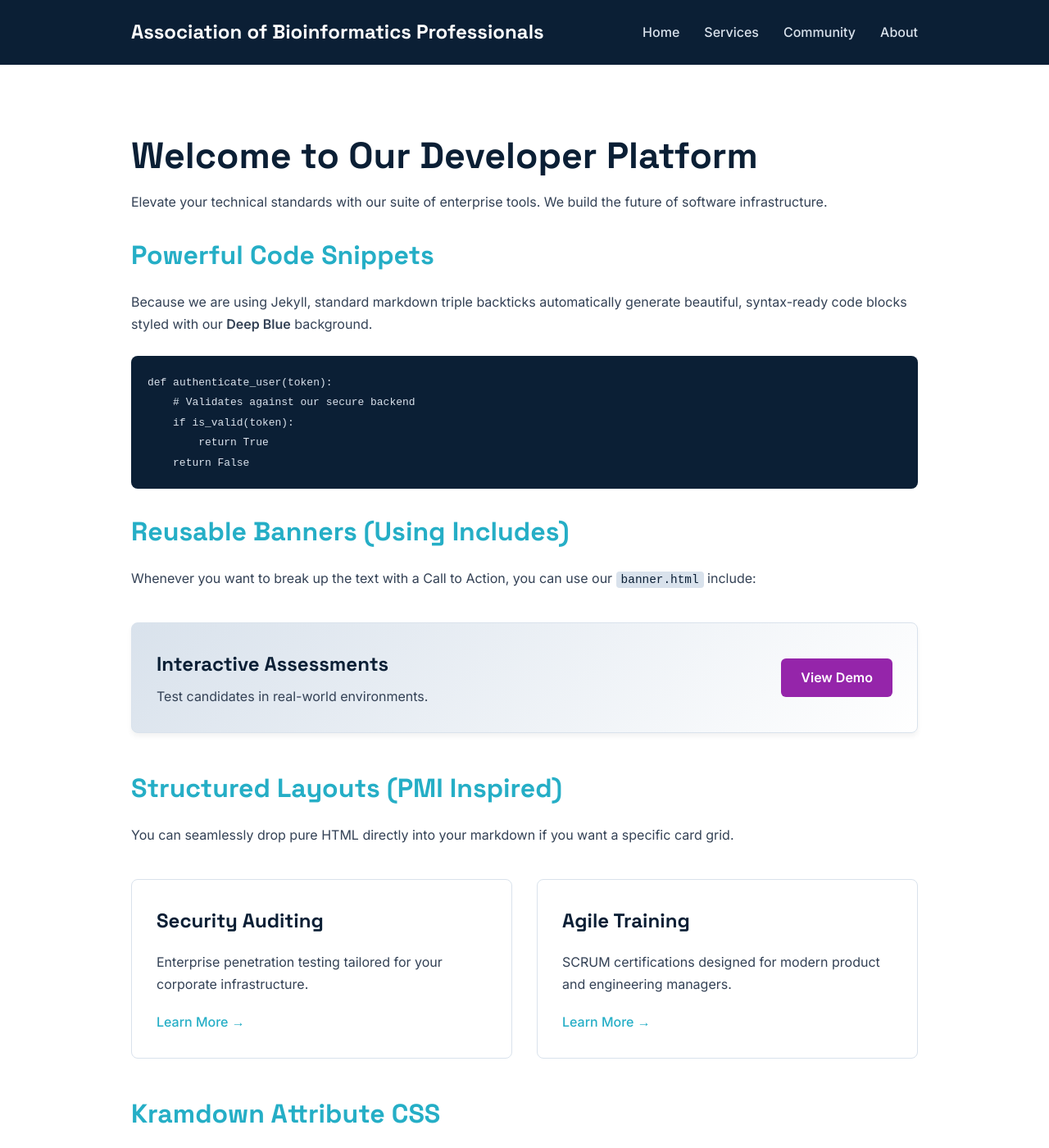
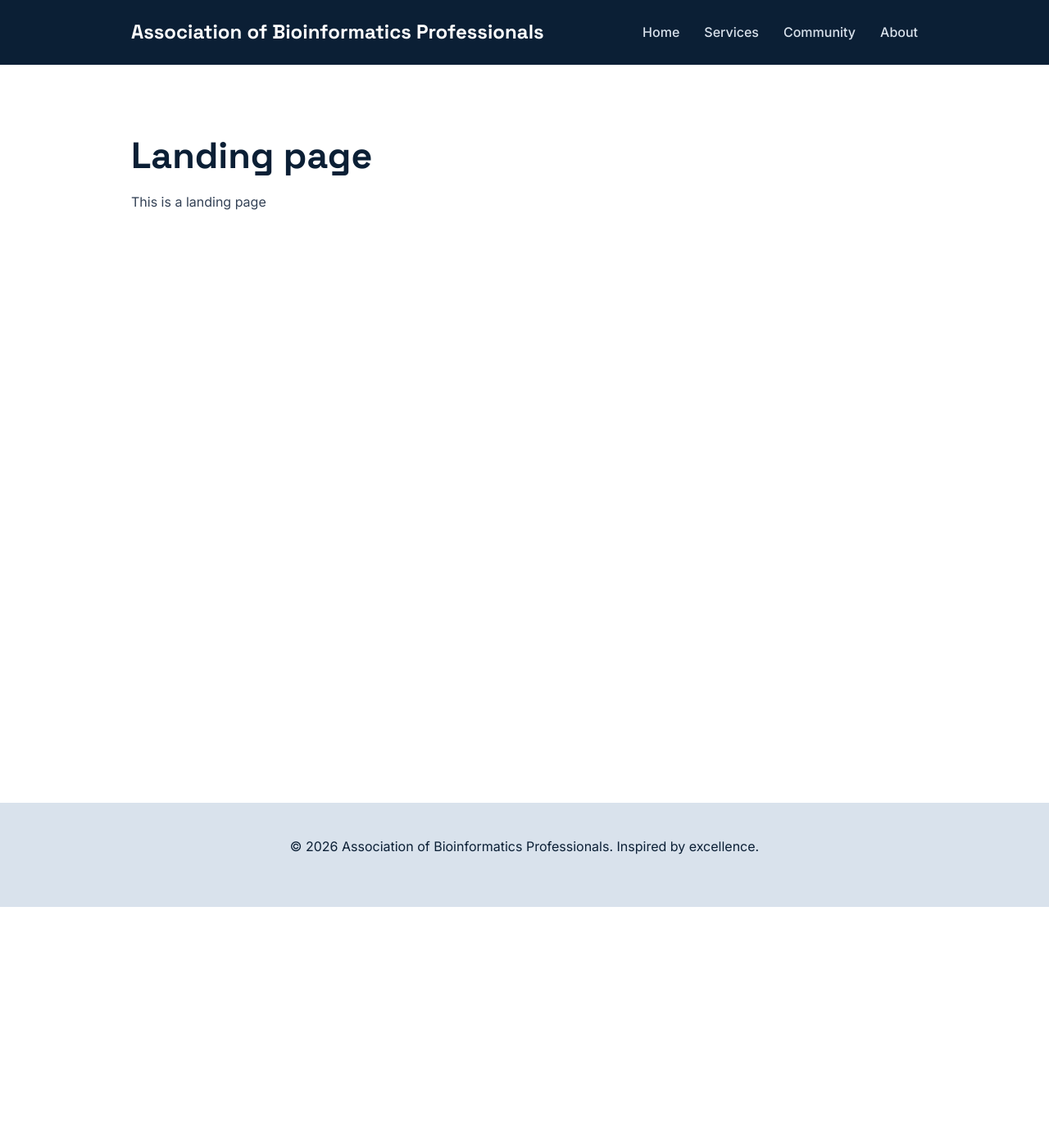
Before and after one commit to bioinfopro/bioinfopro-website-dev, a Jekyll site: the page built from index.md, in a window 1280 px wide and 1400 px high. Shown: the whole window at 82% size. Built offline with Jekyll 4.4.1, drawn with Linux system fonts in a browser that asks for light colours; some of the changed text lies outside the part shown.

Commit message:
mock pages

````diff
--- a/index.md
+++ b/index.md
@@ -3,48 +3,6 @@ layout: page
 title: Home
 ---
 
-# Welcome to Our Developer Platform
-Elevate your technical standards with our suite of enterprise tools. We build the future of software infrastructure.
+# Landing page
 
-## Powerful Code Snippets
-Because we are using Jekyll, standard markdown triple backticks automatically generate beautiful, syntax-ready code blocks styled with our **Deep Blue** background.
-
-```python
-def authenticate_user(token):
-    # Validates against our secure backend
-    if is_valid(token):
-        return True
-    return False
-```
-
-## Reusable Banners (Using Includes)
-Whenever you want to break up the text with a Call to Action, you can use our `banner.html` include:
-
-{% include banner.html title="Interactive Assessments" text="Test candidates in real-world environments." button_text="View Demo" link="/about" %}
-
-## Structured Layouts (PMI Inspired)
-You can seamlessly drop pure HTML directly into your markdown if you want a specific card grid.
-
-<div class="features-grid">
-    <div class="feature-card">
-        <h3>Security Auditing</h3>
-        <p>Enterprise penetration testing tailored for your corporate infrastructure.</p>
-        <a href="#">Learn More &rarr;</a>
-    </div>
-    <div class="feature-card">
-        <h3>Agile Training</h3>
-        <p>SCRUM certifications designed for modern product and engineering managers.</p>
-        <a href="#">Learn More &rarr;</a>
-    </div>
-</div>
-
-## Kramdown Attribute CSS
-Don't want to write HTML? You can add CSS classes directly to standard markdown blocks like this:
-
-This is a special highlighted callout block for important warnings or notes! It uses the gray and Pacific Blue colors automatically.
-{: .callout }
-
-This one uses the Royal Orchid accent color!
-{: .callout .callout-accent }
-
-[Schedule a Consultation](#){: .btn }
+This is a landing page
````
Also changed, not shown: about.md (+2 -15 lines), community.md (+2 -19 lines), services.md (+2 -22 lines).
